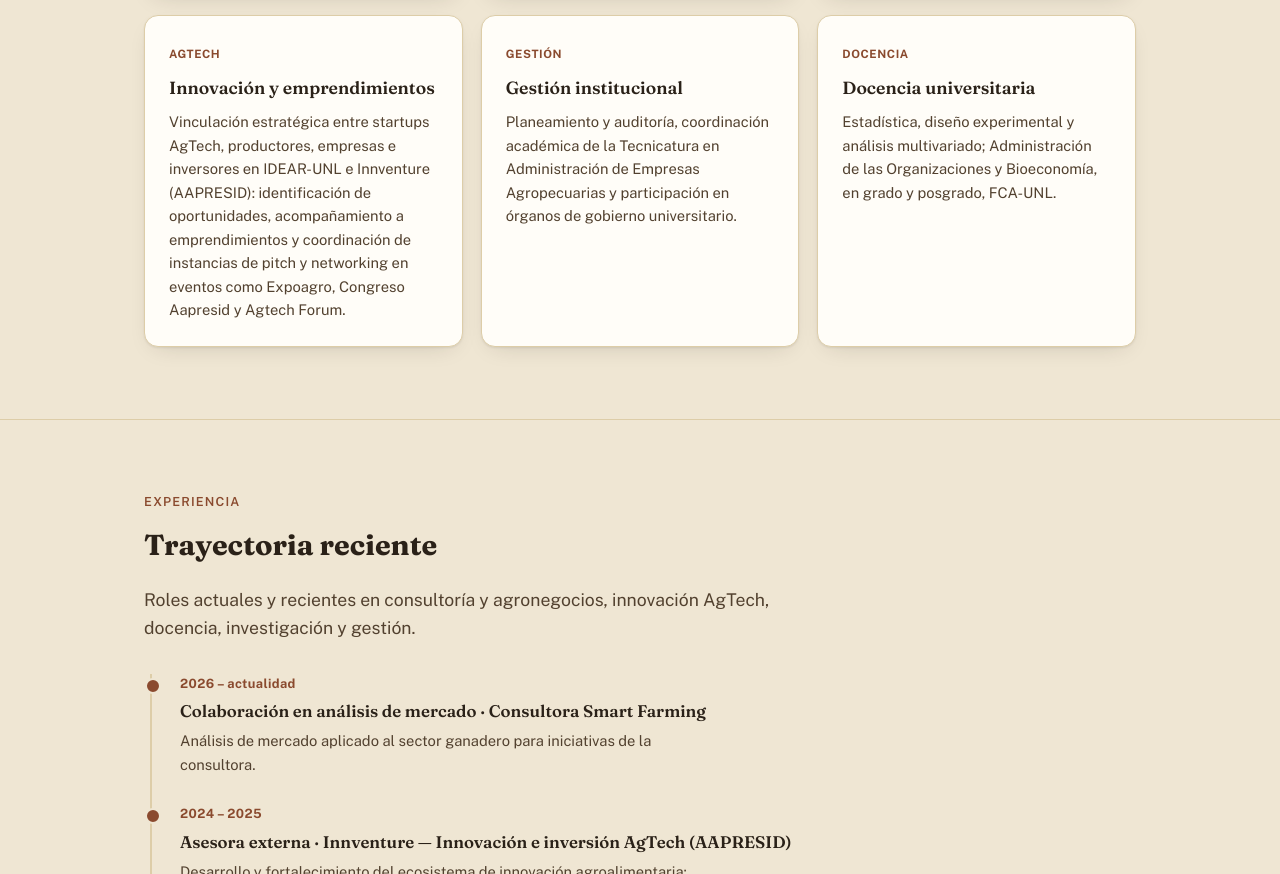
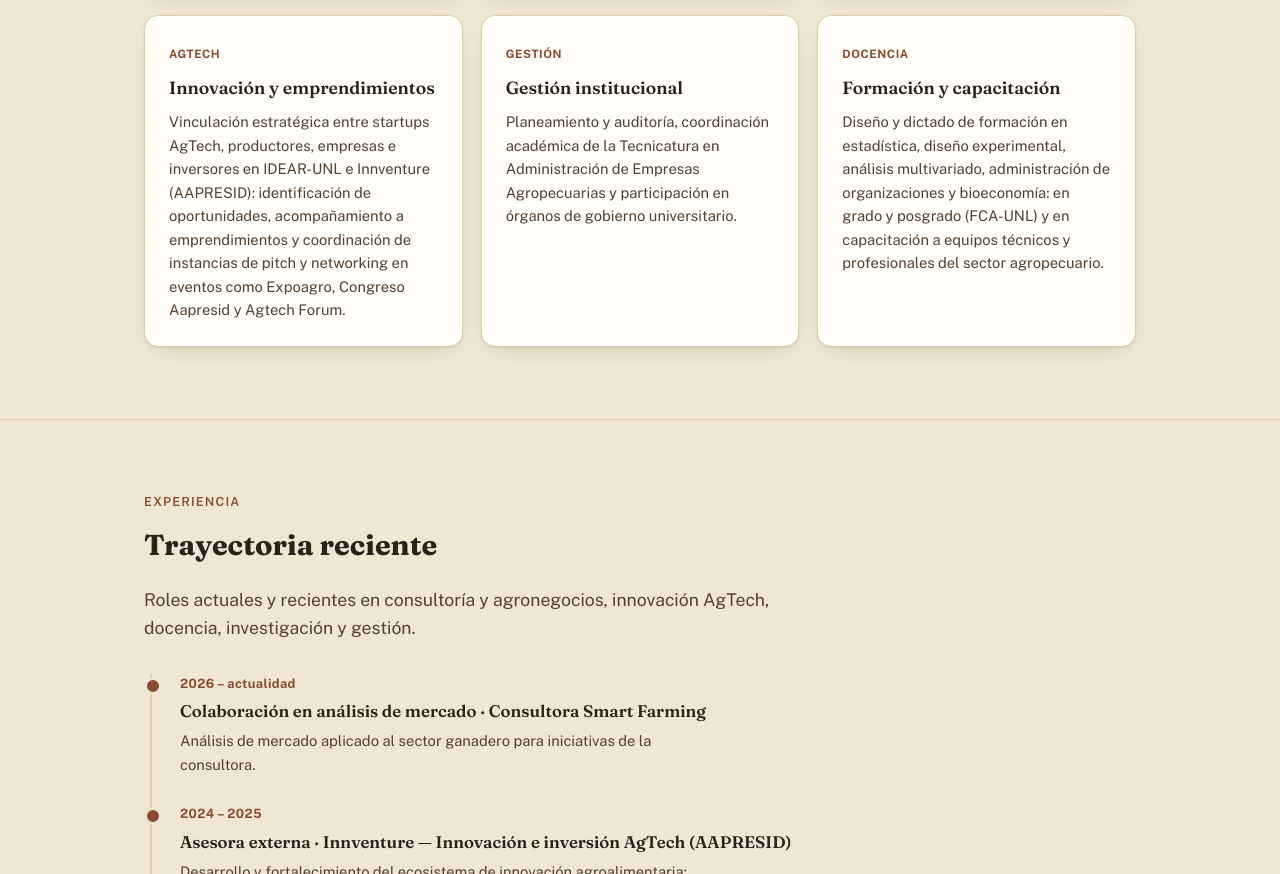
Before and after one commit to pacetta/pacetta.github.io, a plain HTML site: page index.html in a window 1280 px wide. Shown: the part 2226-3100 px from the top of the page. Drawn offline with nearby package versions, Linux system fonts and the light colour scheme.

Commit message:
Reformula la tarjeta de Docencia como Formación y capacitación, incluyendo capacitación a equipos
Co-Authored-By: Claude Sonnet 5 <noreply@anthropic.com>
Claude-Session: https://claude.ai/code/session_01HfcTSi8fkddZg3kgHbzLBr

```diff
--- a/index.html
+++ b/index.html
@@ -416,8 +416,8 @@
       </div>
       <div class="area-card">
         <span class="tag">Docencia</span>
-        <h3>Docencia universitaria</h3>
-        <p>Estadística, diseño experimental y análisis multivariado; Administración de las Organizaciones y Bioeconomía, en grado y posgrado, FCA-UNL.</p>
+        <h3>Formación y capacitación</h3>
+        <p>Diseño y dictado de formación en estadística, diseño experimental, análisis multivariado, administración de organizaciones y bioeconomía: en grado y posgrado (FCA-UNL) y en capacitación a equipos técnicos y profesionales del sector agropecuario.</p>
       </div>
     </div>
   </div>
```
